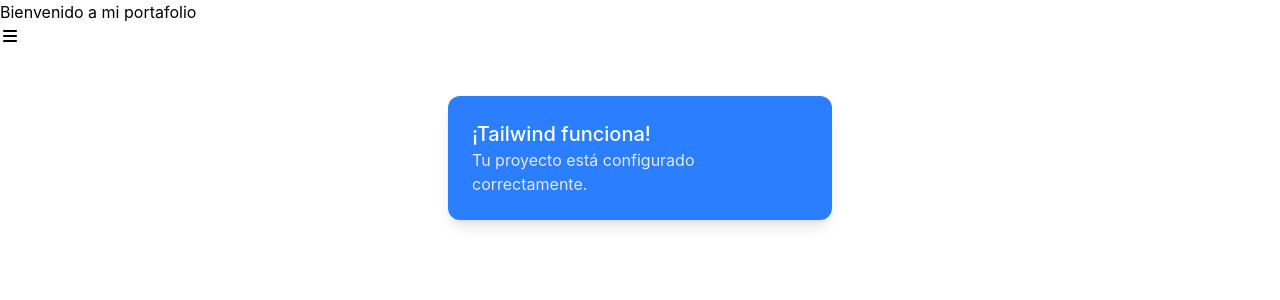
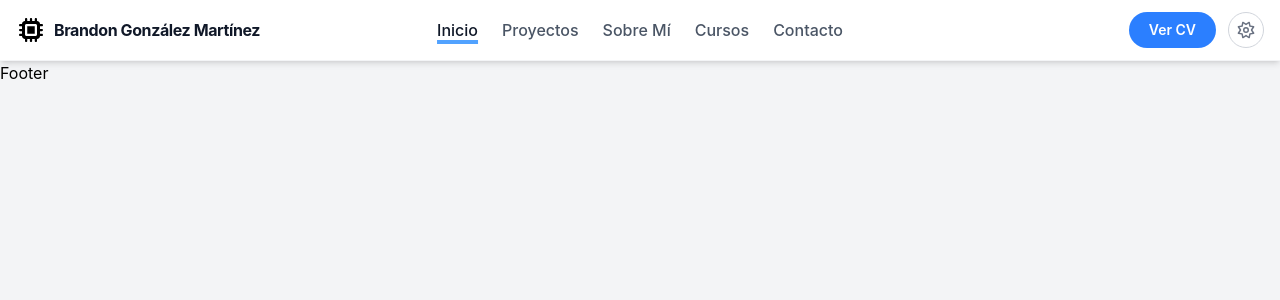
Before and after one commit to Brandon-GM-Dev/mi_porta_folio, a Vue app: page / in a window 1280 px wide. Shown: the top 300 px of the page. Built offline with nearby package versions, Linux system fonts and the light colour scheme.

Commit message:
Actualizacion: Se agrega navbar inicial

```diff
--- a/src/components/layouts/BaseFooter.vue
+++ b/src/components/layouts/BaseFooter.vue
@@ -2,5 +2,5 @@
 </script>
 
 <template>
-
+    Footer
 </template>
--- a/src/components/layouts/BaseNavbar.vue
+++ b/src/components/layouts/BaseNavbar.vue
@@ -1,6 +1,110 @@
 <script setup>
+import { ref } from 'vue';
+
+const isDark = ref(false);
+const menuOpen = ref(false);
+
+const navLinks = ref([
+    { label: 'Inicio', href: '#', active: true },
+    { label: 'Proyectos', href: '#', active: false },
+    { label: 'Sobre Mí', href: '#', active: false },
+    { label: 'Cursos', href: '#', active: false },
+    { label: 'Contacto', href: '#', active: false },
+]);
+
+function toggleTheme() {
+    isDark.value = !isDark.value
+    document.documentElement.classList.toggle('dark', isDark.value)
+};
 </script>
 
 <template>
+    <nav class="w-full bg-white border-b border-gray-100 px-4 py-3 flex items-center justify-between shadow-md relative">
+        <!-- Icono y Nombre -->
+        <div class="flex items-center gap-2">
+            <div class="flex items-center justify-center">
+                <font-awesome-icon icon="fa-solid fa-microchip" class="text-2xl" />
+            </div>
+            <span class="hidden lg:inline text-md font-bold text-gray-900 tracking-tight">Brandon González Martínez</span>
+            <span class="lg:hidden text-md font-bold text-gray-900 tracking-tight">Brandon González Mtz</span>
+        </div>
 
+        <!-- Links de navegacion (version de escritorio) -->
+        <ul class="hidden lg:flex items-center gap-6 absolute left-1/2 -translate-x-1/2">
+            <li v-for="link in navLinks" :key="link.label">
+                <a :href="link.href"
+                    class="text-md font-medium text-gray-600 hover:text-gray-900 transition-colors duration-200 relative group"
+                    :class="{ 'text-gray-900': link.active }">
+                    {{ link.label }}
+                    <span
+                        class="absolute -bottom-1 left-0 w-0 h-1 bg-blue-400 transition-all duration-200 group-hover:w-full"
+                        :class="{ 'w-full': link.active }"></span>
+                </a>
+            </li>
+        </ul>
+
+        <!-- Acciones -->
+        <div class="flex items-center gap-3">
+            <!-- CV -->
+            <a href="#"
+                class="hidden lg:inline-flex items-center gap-1.5 bg-blue-500 blue:bg-lime-300 text-white text-sm font-semibold px-5 py-2 rounded-full transition-colors duration-200">
+                Ver CV
+            </a>
+
+            <!-- Modo Claro/Oscuro -->
+            <button @click="toggleTheme"
+                class="w-9 h-9 flex items-center justify-center rounded-full border border-gray-300 hover:border-gray-500 text-gray-500 hover:text-gray-800 transition-all duration-200"
+                aria-label="Cambiar tema">
+                <font-awesome-icon v-if="!isDark" icon="fa-regular fa-sun" />
+                <font-awesome-icon v-else icon="fa-regular fa-moon" />
+            </button>
+
+            <!-- Boton Menu (version movil) -->
+            <button @click="menuOpen = !menuOpen"
+                class="lg:hidden w-9 h-9 flex items-center justify-center rounded-full border border-gray-300 hover:border-gray-500 text-gray-600 transition-all duration-200"
+                aria-label="Abrir menú">
+
+                <font-awesome-icon v-if="!menuOpen" icon="fa-solid fa-bars" />
+                <font-awesome-icon v-else icon="fa-solid fa-xmark" />
+
+            </button>
+        </div>
+
+        <!-- Menu movil desplegable -->
+        <transition name="slide">
+            <div v-if="menuOpen"
+                class="absolute top-15 left-0 w-full bg-white border-b border-gray-100 shadow-md z-50 lg:hidden">
+                <ul class="flex flex-col px-6 py-4 gap-4">
+                    <li v-for="link in navLinks" :key="link.label">
+                        <a :href="link.href"
+                            class="text-sm font-medium text-gray-600 hover:text-gray-900 transition-colors"
+                            @click="menuOpen = false">
+                            {{ link.label }}
+                        </a>
+                    </li>
+                    <li>
+                        <a href="#"
+                            class="inline-flex items-center bg-blue-400 hover:bg-blue-300 text-gray-900 text-sm font-semibold px-5 py-2 rounded-full transition-colors">
+                            Ver CV
+                        </a>
+                    </li>
+                </ul>
+            </div>
+        </transition>
+    </nav>
 </template>
+
+
+
+<style scoped>
+.slide-enter-active,
+.slide-leave-active {
+    transition: all 0.2s ease;
+}
+
+.slide-enter-from,
+.slide-leave-to {
+    opacity: 0;
+    transform: translateY(-8px);
+}
+</style>
--- a/src/layouts/BaseLayout.vue
+++ b/src/layouts/BaseLayout.vue
@@ -0,0 +1,21 @@
+<script setup>
+    import { RouterView } from "vue-router";
+    import BaseNavbar from '@components/layouts/BaseNavbar.vue';
+    import BaseFooter from '@components/layouts/BaseFooter.vue';
+
+</script>
+
+<template>
+    <div class="flex min-h-screen bg-gray-100">
+        <div class="flex flex-col flex-1 min-w-0">
+            <BaseNavbar/>
+            <main>
+                <div class="flex-1">
+                    <RouterView/>
+                </div>
+
+            </main>
+            <BaseFooter/>
+        </div>
+    </div>
+</template>
--- a/src/plugins/fontawesome.js
+++ b/src/plugins/fontawesome.js
@@ -2,20 +2,23 @@
 import {
 
   faBars,
+  faMicrochip,
+  faXmark,
 
-  // ... se pueden agregar mas iconos aqui :3
+  // ... iconos version solida
 } from "@fortawesome/free-solid-svg-icons";
 
 import {
-  faCircle as faCircleRegular,
+  faMoon,
+  faSun,
 
-  // ... versión regular
+  // ... iconos version regular
 } from "@fortawesome/free-regular-svg-icons";
 
 import {
   faSquareFacebook,
 
-
+  // ... iconos de companias
 } from "@fortawesome/free-brands-svg-icons";
 
 
@@ -23,13 +26,15 @@
 
   // Solid
   faBars,
-
+  faMicrochip,
+  faXmark,
+  faSun,
 
   // Regular
-  faCircleRegular,
+  faMoon,
 
   // Brands
   faSquareFacebook,
 
-  // poner aqui tambien los iconos de arriba...
+  // ... poner aqui tambien los iconos de arriba
 );
--- a/src/router/index.js
+++ b/src/router/index.js
@@ -1,17 +1,23 @@
-import { createRouter, createWebHistory } from 'vue-router';
-import HomeView from '@views/portafolio/PortaFolio.vue';
+import { createRouter, createWebHistory } from "vue-router";
+import PortaFolio from "@views/portafolio/PortaFolio.vue";
 
-const routes = [
-  {
-    path: '/',
-    name: 'Home',
-    component: HomeView
-  }
-]
+import BaseLayout from "@layouts/BaseLayout.vue";
 
 const router = createRouter({
   history: createWebHistory(),
-  routes
-})
+  routes: [
+    {
+      path: "/",
+      component: BaseLayout,
+      children: [
+        {
+          path: "",
+          name: "PortaFolio",
+          component: PortaFolio,
+        },
+      ],
+    },
+  ],
+});
 
-export default router
+export default router;
--- a/src/views/HomeView.vue
+++ b/src/views/HomeView.vue
@@ -1,15 +1,5 @@
 <template>
-  <div>
-    <h1>Bienvenido a mi portafolio</h1>
-    <font-awesome-icon icon="fa-solid fa-bars" />
-  </div>
 
-  <div class="max-w-sm mx-auto my-12 p-6 bg-blue-500 rounded-xl shadow-lg flex items-center space-x-4">
-    <div>
-      <div class="text-xl font-medium text-white">¡Tailwind funciona!</div>
-      <p class="text-gray-200">Tu proyecto está configurado correctamente.</p>
-    </div>
-  </div>
 
 </template>
 
--- a/src/views/portafolio/Portafolio.vue
+++ b/src/views/portafolio/Portafolio.vue
@@ -1,17 +1,8 @@
 <script setup>
+
 </script>
 
 <template>
-    <div>
-        <h1>Bienvenido a mi portafolio</h1>
-        <font-awesome-icon icon="fa-solid fa-bars" />
-    </div>
 
-    <div class="max-w-sm mx-auto my-12 p-6 bg-blue-500 rounded-xl shadow-lg flex items-center space-x-4">
-        <div>
-            <div class="text-xl font-medium text-white">¡Tailwind funciona!</div>
-            <p class="text-gray-200">Tu proyecto está configurado correctamente.</p>
-        </div>
-    </div>
 
 </template>
--- a/vite.config.js
+++ b/vite.config.js
@@ -27,4 +27,8 @@
       "@documents": fileURLToPath(new URL("./public/documents", import.meta.url)),
     },
   },
+  server:{
+    host: '0.0.0.0',  //  Para compartir de forma local
+    port: 5173,       //  Para compartir de forma local
+  },
 })
```
